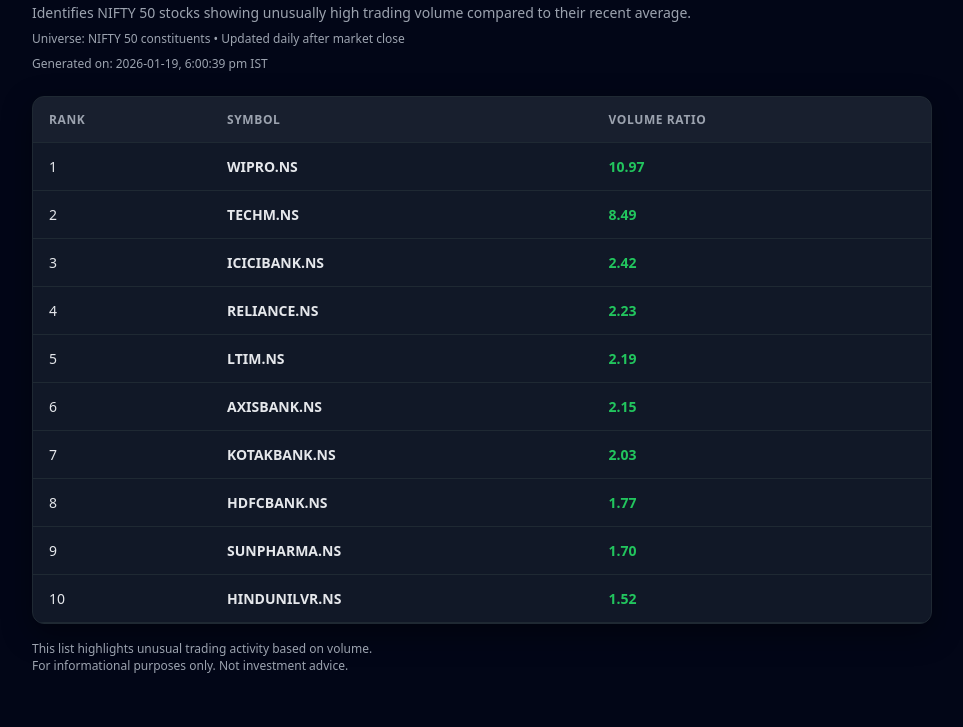
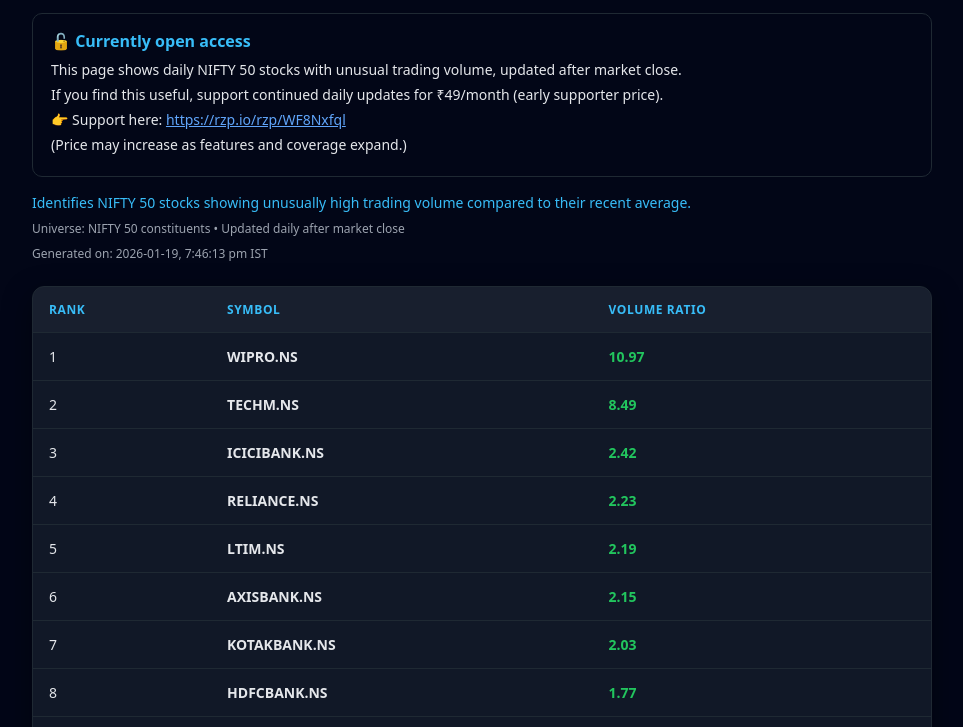
Before and after one commit to asawari01/daily-volume-spikes, a plain HTML site: page index.html in a window 1280 px wide. Shown: the part 73-800 px from the top of the page, without its empty margins (158-1121 px from the left). Drawn offline with Linux system fonts and the light colour scheme.

Commit message:
test payment link added

```diff
--- a/index.html
+++ b/index.html
@@ -14,6 +14,8 @@
           --muted: #9ca3af;
           --border: #1f2933;
           --accent: #22c55e;
+          --highlight: #38bdf8;
+          --callout-bg: #020617;
         }
 
         * {
@@ -44,10 +46,41 @@
           font-weight: 600;
         }
 
+        .open-access {
+          margin-top: 16px;
+          padding: 16px 18px;
+          border-radius: 10px;
+          background: var(--callout-bg);
+          border: 1px solid var(--border);
+        }
+
+        .open-access h2 {
+          margin: 0 0 8px 0;
+          font-size: 16px;
+          font-weight: 600;
+          color: var(--highlight);
+        }
+
+        .open-access p {
+          margin: 6px 0;
+          font-size: 14px;
+          color: var(--text);
+        }
+
+        .open-access a {
+          color: #60a5fa;
+          text-decoration: underline;
+          font-weight: 500;
+        }
+
+        .open-access a:hover {
+          color: #93c5fd;
+        }
+
         .subtitle {
-          margin-top: 6px;
+          margin-top: 16px;
           font-size: 14px;
-          color: var(--muted);
+          color: var(--highlight);
         }
 
         .meta {
@@ -84,7 +117,7 @@
           text-transform: uppercase;
           letter-spacing: 0.05em;
           font-size: 12px;
-          color: var(--muted);
+          color: var(--highlight);
           border-bottom: 1px solid var(--border);
         }
 
@@ -119,6 +152,24 @@
         <div class="header">
           <h1>Daily Volume Spikes — NIFTY 50</h1>
 
+          <div class="open-access">
+            <h2>🔓 Currently open access</h2>
+            <p>
+              This page shows daily NIFTY 50 stocks with unusual trading volume, updated after market close.
+            </p>
+            <p>
+              If you find this useful, support continued daily updates for ₹49/month (early supporter price).
+            </p>
+            <p>
+              👉 Support here: <a href="https://rzp.io/rzp/WF8Nxfql" target="_blank" rel="noopener noreferrer">
+                https://rzp.io/rzp/WF8Nxfql
+              </a>
+            </p>
+            <p>
+              (Price may increase as features and coverage expand.)
+            </p>
+          </div>
+
           <div class="subtitle">
             Identifies NIFTY 50 stocks showing unusually high trading volume compared to their recent average.
           </div>
@@ -128,7 +179,7 @@
           </div>
 
           <div class="meta">
-            Generated on: 2026-01-19, 6:00:39 pm IST
+            Generated on: 2026-01-19, 7:46:13 pm IST
           </div>
         </div>
 
```
